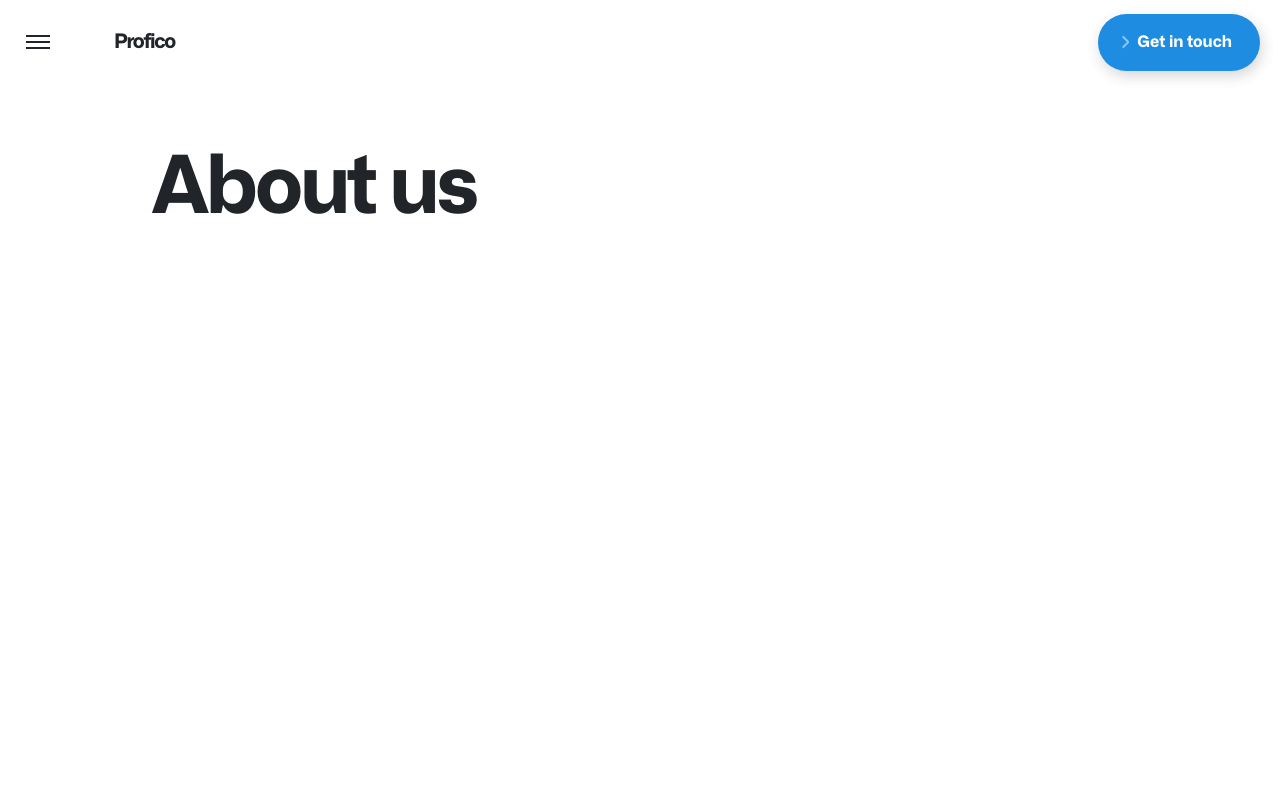
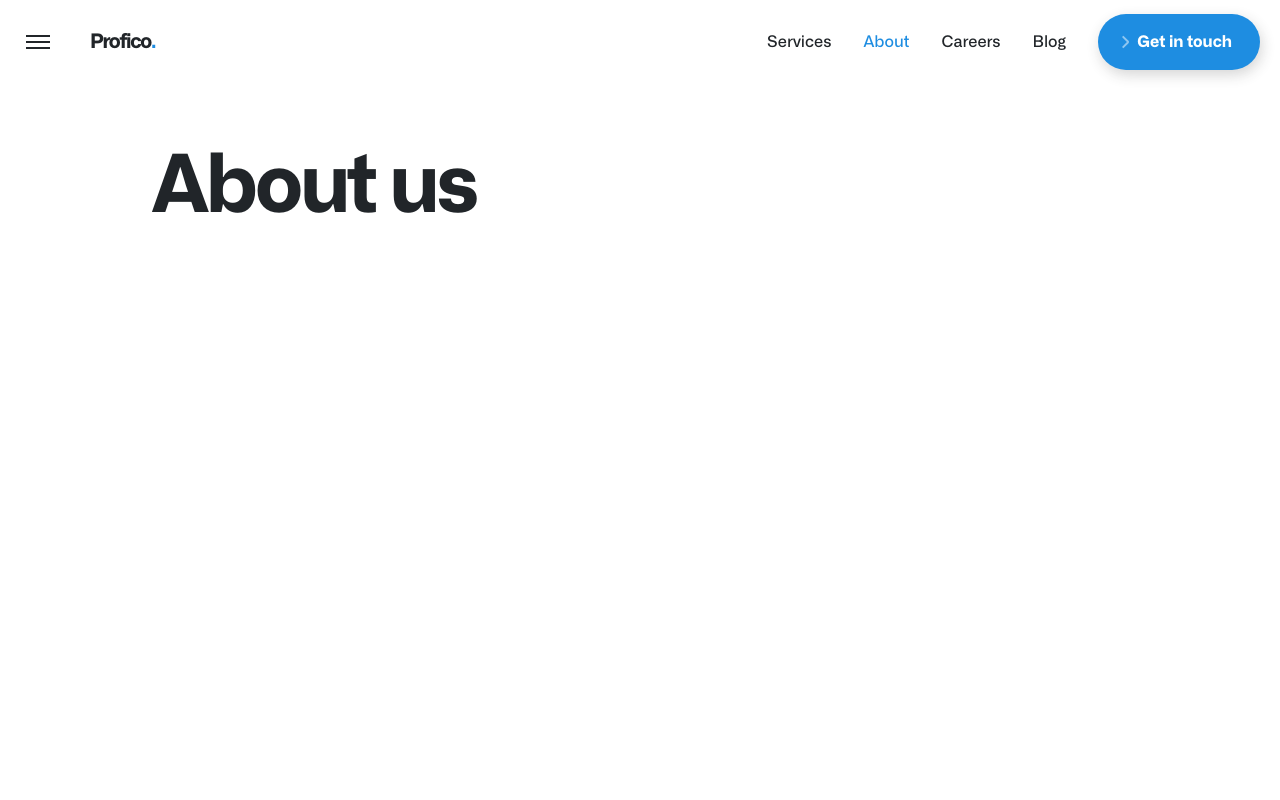
Before and after one commit to vbrajcic/hackathon-2021, a Next.js app: page /about in a window 1280 px wide. Shown: the top 800 px of the page. Built offline with nearby package versions, Linux system fonts and the light colour scheme.

Commit message:
PW-70: Update grid layout, navbar links. Make footer year dynamic.

```diff
--- a/components/Footer/Footer.tsx
+++ b/components/Footer/Footer.tsx
@@ -1,27 +1,31 @@
 import React from 'react';
-
 import Container from '@material-ui/core/Container';
-import { Typography, Grid } from '@material-ui/core';
+import Typography from '@material-ui/core/Typography';
+import Grid from '@material-ui/core/Grid';
 import Instagram from '@material-ui/icons/Instagram';
 import LinkedIn from '@material-ui/icons/LinkedIn';
-
 import SocialIcon from 'components/SocialIcon';
 import Dribble from 'components/SvgIcons/Dribble';
 import Behance from 'components/SvgIcons/Behance';
+import useBreakpoint from 'utils/hooks/useBreakpoint';
 
-import useBreakpoint from 'utils/hooks/useBreakpoint';
+import { format } from 'date-fns';
 
 import styles from './Footer.module.scss';
 
+const currentYear = format(new Date(), 'yyyy');
+
 const Footer: React.FC<{}> = () => {
   const { isMobile } = useBreakpoint();
-  const gridDirection = isMobile ? 'column-reverse' : 'row';
+
   return (
     <footer className={styles.container}>
       <Container>
-        <Grid container justify="space-between" alignItems="center" direction={gridDirection}>
-          <Typography variant="body2">&copy; 2021 Profico</Typography>
-
+        <Grid container justify="space-between" alignItems="center" direction={isMobile ? 'column-reverse' : 'row'}>
+          <Typography variant="body2">
+            &copy;
+            {` ${currentYear} Profico`}
+          </Typography>
           <Grid container classes={{ root: styles.socialIcons }}>
             <SocialIcon icon={Instagram} url="https://www.instagram.com/profi.co/" />
             <SocialIcon icon={Dribble} url="https://dribbble.com/Profico" />
--- a/components/Navbar/Navbar.tsx
+++ b/components/Navbar/Navbar.tsx
@@ -5,7 +5,7 @@ import cn from 'classnames';
 import links from 'config/links';
 
 import { useRouter } from 'next/router';
-import { Button, Container, Grid, SwipeableDrawer, useScrollTrigger } from '@material-ui/core';
+import { Button, Container, Grid, SwipeableDrawer, Theme, useMediaQuery, useScrollTrigger } from '@material-ui/core';
 
 import Hamburger from './Hamburger';
 
@@ -20,6 +20,7 @@ const Navbar: React.FC = () => {
     disableHysteresis: true,
     threshold: 20,
   });
+  const isAboveMd = useMediaQuery<Theme>(theme => theme.breakpoints.up('md'));
 
   const handleGetInTouchClick = () => {
     const contactForm = document.getElementById('contact-form');
@@ -36,11 +37,28 @@ const Navbar: React.FC = () => {
     }
   };
 
+  const renderLinks = (variant: 'menu' | 'nav') =>
+    filteredLinks.map(({ url, text }) => (
+      <Hyperlink
+        key={url}
+        href={url}
+        AnchorProps={{
+          variant: variant === 'nav' ? 'body2' : 'h2',
+          align: 'left',
+          className: styles.link,
+          color: router.route === url ? 'secondary' : 'primary',
+        }}
+      >
+        {text}
+      </Hyperlink>
+    ));
+
   return (
     <Grid className={cn(styles.root, { [styles.painted]: hasCrossedThreshold || menuOpen })}>
       <Container className={styles.container} maxWidth="xl" disableGutters>
-        <Grid alignItems="center" container>
+        <Grid alignItems="center" className={styles.topBar} justify="space-between" container>
           <Hamburger onToggle={toggleMenu} open={menuOpen} />
+          <Grid container justify="space-between" className={styles.inner}>
             <Hyperlink
               href="/"
               AnchorProps={{
@@ -50,6 +68,8 @@ const Navbar: React.FC = () => {
             >
               Profico
             </Hyperlink>
+            {isAboveMd && <Grid>{renderLinks('nav')}</Grid>}
+          </Grid>
         </Grid>
         <Button className={styles.getInTouchButton} onClick={handleGetInTouchClick}>
           Get in touch
@@ -67,20 +87,7 @@ const Navbar: React.FC = () => {
       >
         <Grid className={styles.navigation} container>
           <Grid direction="column" component="nav" className={styles.links} container>
-            {filteredLinks.map(({ url, text }) => (
-              <Hyperlink
-                key={url}
-                href={url}
-                AnchorProps={{
-                  variant: 'h2',
-                  align: 'left',
-                  className: styles.link,
-                  color: router.route === url ? 'secondary' : 'primary',
-                }}
-              >
-                {text}
-              </Hyperlink>
-            ))}
+            {renderLinks('menu')}
           </Grid>
         </Grid>
       </SwipeableDrawer>
--- a/components/Navbar/navbar.module.scss
+++ b/components/Navbar/navbar.module.scss
@@ -2,52 +2,6 @@
 @import 'styles/settings/variables';
 @import 'styles/mixins/breakpoints';
 @import 'styles/utils/rem-calc';
-
-.root {
-  position: sticky;
-  top: 0;
-  left: 0;
-  z-index: 1500;
-  transition: background-color $animation-duration__fast $timing-function;
-
-  .container {
-    transition: background-color $animation-duration__fast $timing-function;
-    display: flex;
-    justify-content: space-between;
-    padding: rem-calc(14 20);
-    position: relative;
-    z-index: 1500;
-    height: $navTopBarHeight;
-
-    .logo {
-      margin-left: calc(#{rem-calc(64)} - #{rem-calc(12)});
-      font-weight: bold;
-      letter-spacing: rem-calc(-1.3);
-
-      @include media(0, 'md') {
-        margin-left: calc(#{rem-calc(48)} - #{rem-calc(12)});
-      }
-
-      @include media(0, 'sm') {
-        margin-left: calc(#{rem-calc(24)} - #{rem-calc(12)});
-      }
-    }
-
-    .getInTouchButton {
-      @include media(0, 'xs') {
-        display: none;
-      }
-    }
-  }
-
-  &.painted {
-    background-color: $white;
-
-    .container {
-      background-color: $white;
-    }
-  }
-}
 
 .drawer {
   .navigation {
@@ -82,3 +36,68 @@
     }
   }
 }
+
+.root {
+  position: sticky;
+  top: 0;
+  left: 0;
+  z-index: 1500;
+  transition: background-color $animation-duration__fast $timing-function;
+
+  .container {
+    transition: background-color $animation-duration__fast $timing-function;
+    display: flex;
+    justify-content: space-between;
+    padding: rem-calc(14 20);
+    position: relative;
+    z-index: 1500;
+    height: $navTopBarHeight;
+
+    .topBar {
+      flex: 1;
+
+      .inner {
+        flex: 1;
+
+        .link {
+          margin: rem-calc(0 16);
+          font-weight: 500;
+
+          &:last-of-type {
+            margin-right: rem-calc(32);
+          }
+        }
+
+        .logo {
+          margin-left: calc(#{rem-calc(40)} - #{rem-calc(12)});
+          font-weight: bold;
+          letter-spacing: rem-calc(-1.3);
+          position: relative;
+
+          &::after {
+            content: '.';
+            color: $secondary;
+          }
+
+          @include media(0, 'sm') {
+            margin-left: calc(#{rem-calc(24)} - #{rem-calc(12)});
+          }
+        }
+      }
+    }
+
+    .getInTouchButton {
+      @include media(0, 'xs') {
+        display: none;
+      }
+    }
+  }
+
+  &.painted {
+    background-color: $white;
+
+    .container {
+      background-color: $white;
+    }
+  }
+}
--- a/pages/home/HeroSection/HeroSection.module.scss
+++ b/pages/home/HeroSection/HeroSection.module.scss
@@ -26,8 +26,12 @@
     }
 
     .intro {
-      max-width: 50%;
+      max-width: rem-calc(712);
       margin-top: rem-calc(40);
+
+      @include media('lg') {
+        margin-left: rem-calc(60);
+      }
 
       @include media(0, 'md') {
         max-width: 100%;
--- a/styles/globals/_base.scss
+++ b/styles/globals/_base.scss
@@ -15,9 +15,16 @@ video {
 
 a {
   color: $primary;
-  transition: color $animation-duration__fast $timing-function;
+  transition: color $animation-duration__fast $timing-function, fill $animation-duration__fast $timing-function;
 
-  &:not(.MuiButtonBase-root):hover {
-    color: $secondary;
+  &:not(.MuiButtonBase-root) {
+    &:hover,
+    &:focus {
+      color: $secondary;
+
+      path {
+        fill: $secondary;
+      }
+    }
   }
 }
--- a/styles/mixins/_breakpoints.scss
+++ b/styles/mixins/_breakpoints.scss
@@ -5,11 +5,11 @@
   $to: if(map-has-key($breakpoints, $toBr), map-get($breakpoints, $toBr), $toBr);
 
   @if $from != 0 and $to != 0 {
-    @media screen and (min-width: $from + 1) and (max-width: $to) {
+    @media screen and (min-width: $from) and (max-width: $to) {
       @content;
     }
   } @else if $from != 0 and $to == 0 {
-    @media screen and (min-width: $from + 1) {
+    @media screen and (min-width: $from) {
       @content;
     }
   } @else if $from == 0 and $to != 0 {
--- a/styles/settings/_variables.scss
+++ b/styles/settings/_variables.scss
@@ -1,3 +1,5 @@
+@import '../utils/rem-calc';
+
 // Colors
 $primary: #212529;
 $secondary: #1e8de1;
@@ -31,7 +33,7 @@ $breakpoints: (
   sm: 500px,
   md: 768px,
   lg: 1024px,
-  xl: 1440px,
+  xl: 1680px,
 );
 $max-width: map-get($breakpoints, 'xl');
 $navTopBarHeight: rem-calc(84);
--- a/styles/theme/breakpoints.ts
+++ b/styles/theme/breakpoints.ts
@@ -6,7 +6,7 @@ const breakpoints: ThemeOptions['breakpoints'] = {
     sm: 500,
     md: 768,
     lg: 1024,
-    xl: 1440,
+    xl: 1680,
   },
 };
 
```
Lines whose indentation alone changed are shown as unchanged.
